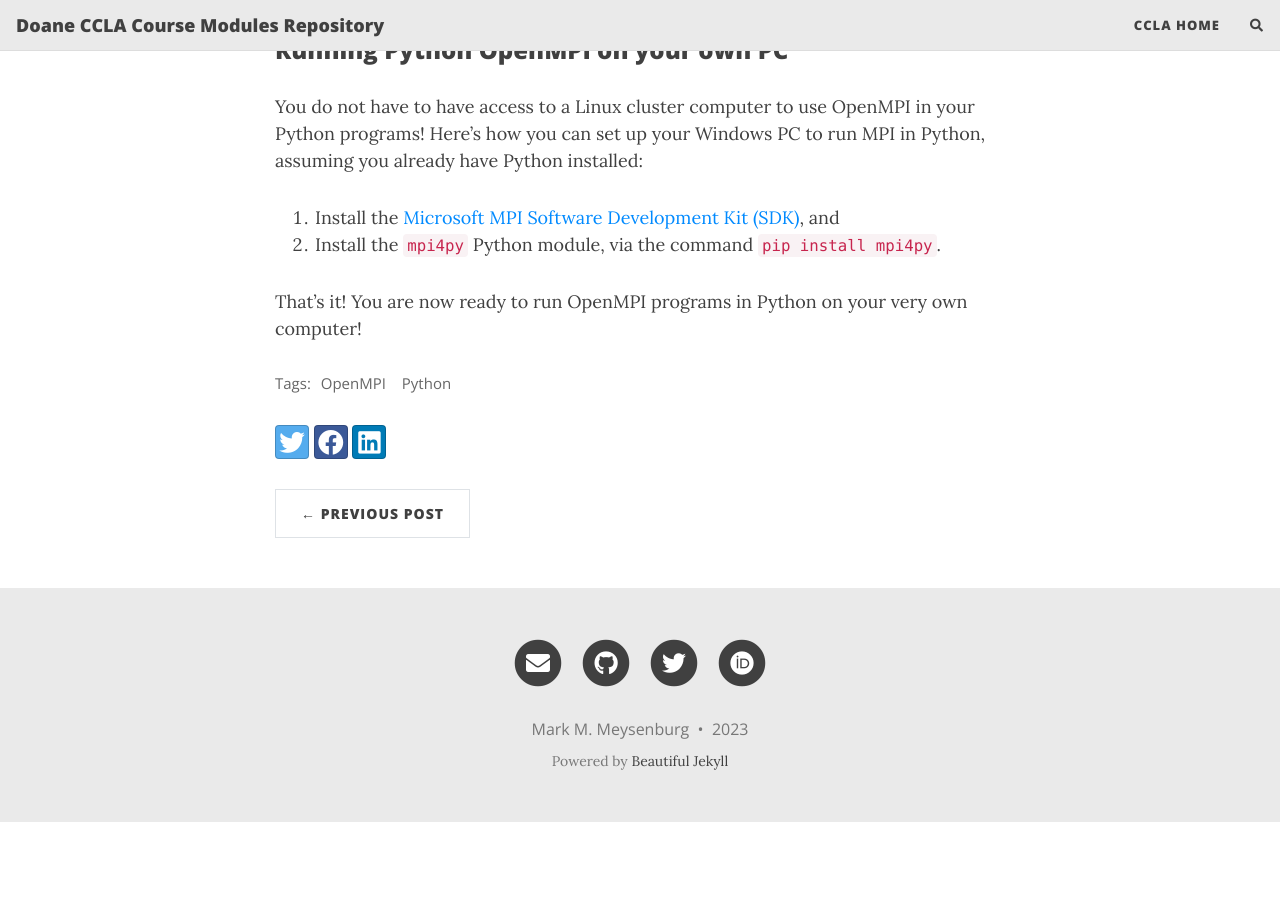
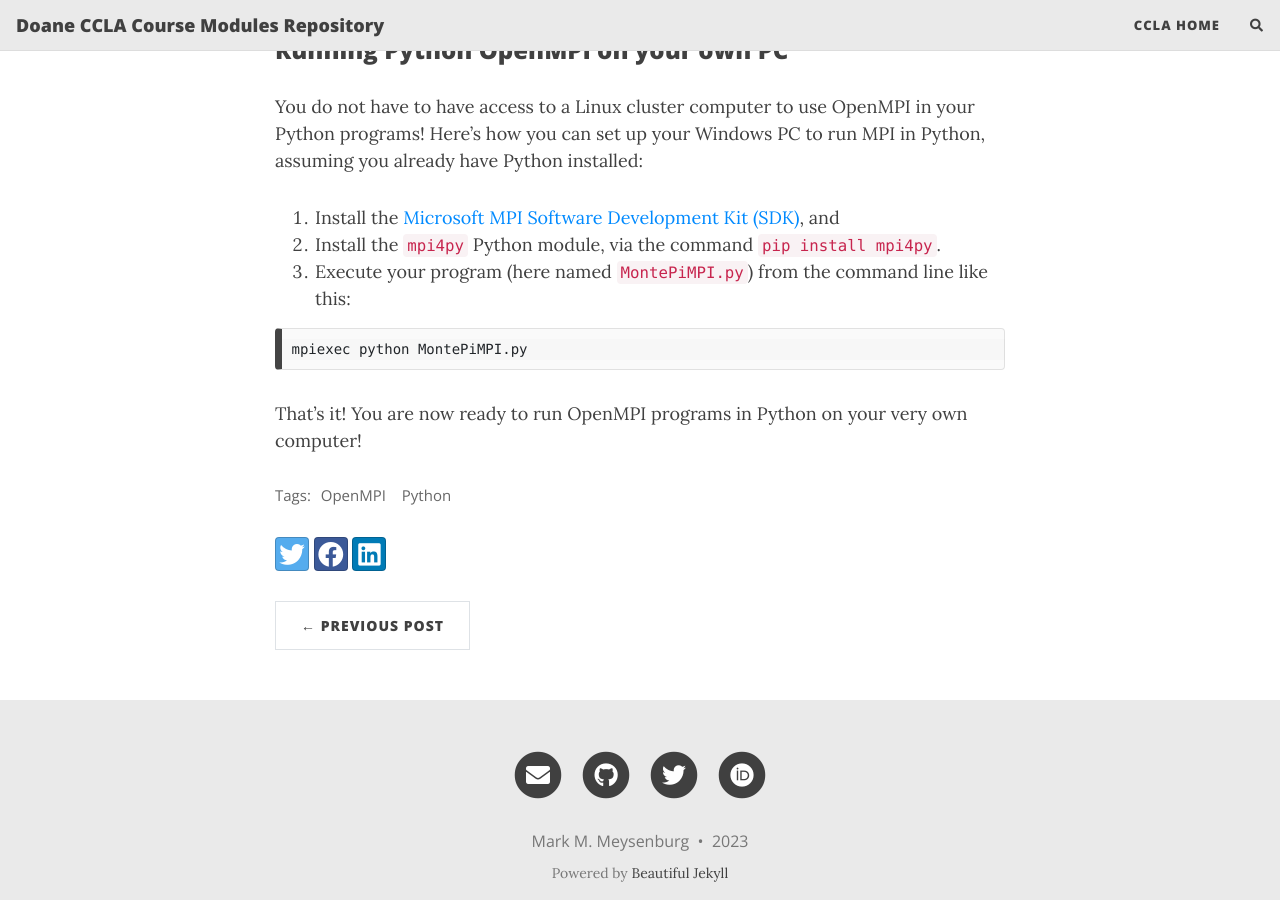
Before and after one commit to mmeysenburg/ccla-class-modules, a Jekyll site: the page built from _posts/2023-10-17-parallel-python.md, in a window 1280 px wide and 900 px high, scrolled down 11213 px. Built offline with Jekyll 4.4.1, drawn with Linux system fonts in a browser that asks for light colours; nearby versions of some CDN libraries; comment, search, counter and statistics services are not loaded; before the commit the page ends 12035 px from its top, so only the background shows below that.

Commit message:
Added mpiexec to parallel python post

````diff
--- a/_posts/2023-10-17-parallel-python.md
+++ b/_posts/2023-10-17-parallel-python.md
@@ -352,5 +352,10 @@ You do not have to have access to a Linux cluster computer to use OpenMPI in you
 
 1. Install the [Microsoft MPI Software Development Kit (SDK)](https://learn.microsoft.com/en-us/message-passing-interface/microsoft-mpi), and
 2. Install the `mpi4py` Python module, via the command `pip install mpi4py`.
+3. Execute your program (here named `MontePiMPI.py`) from the command line like this:
+
+```
+mpiexec python MontePiMPI.py
+```
 
 That's it! You are now ready to run OpenMPI programs in Python on your very own computer!
````
